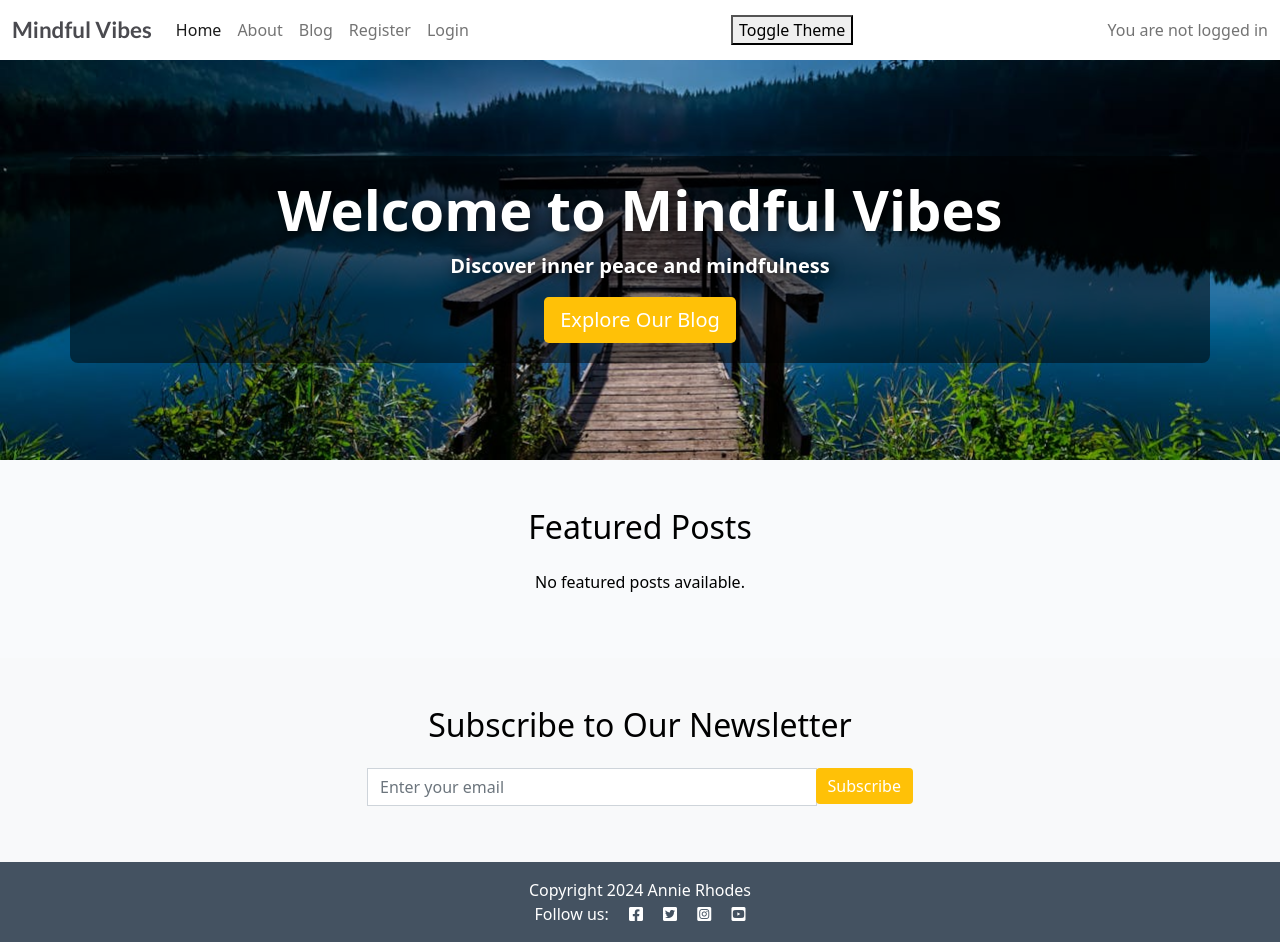
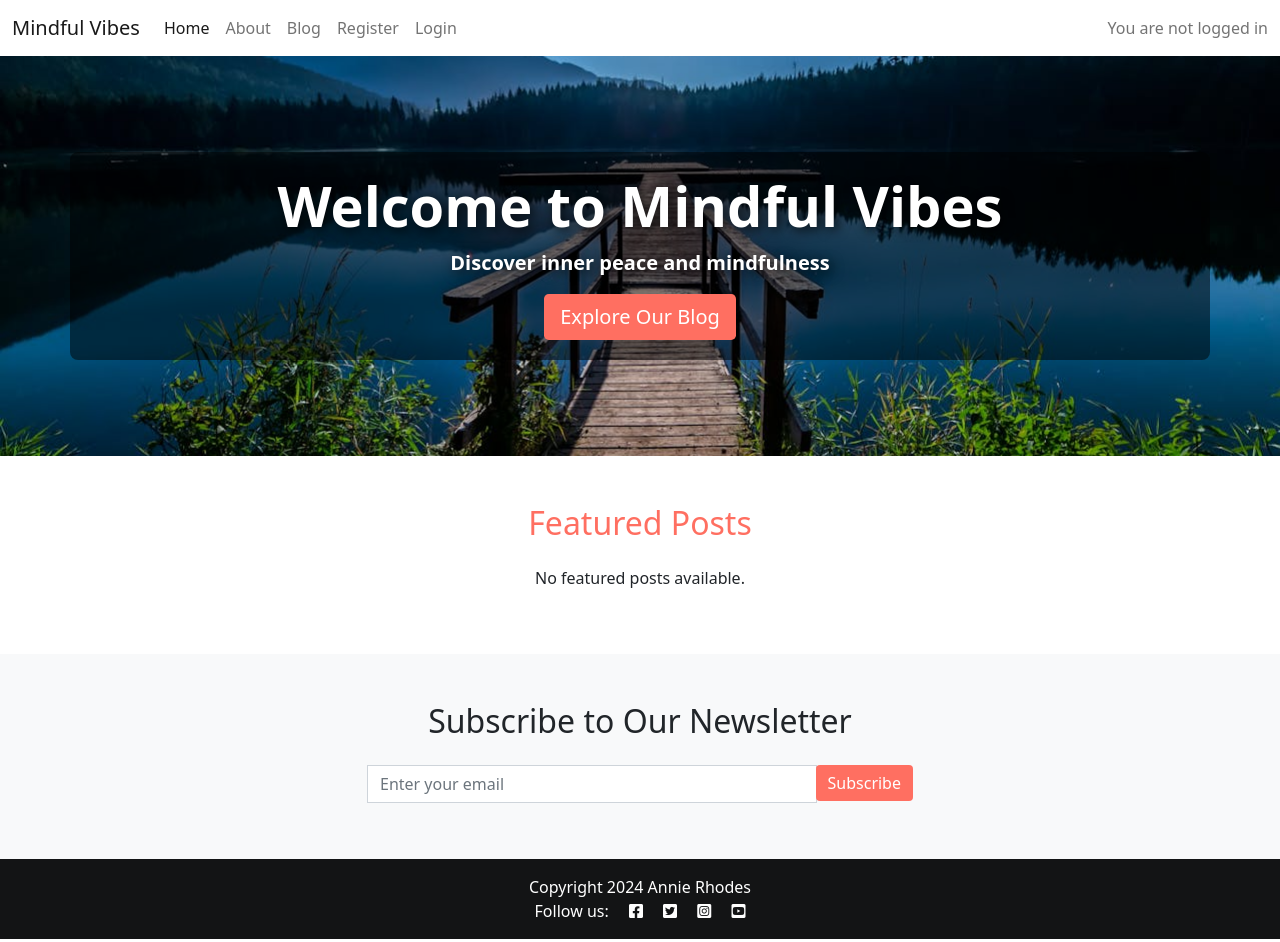
Before and after one commit to AnnieRho7/mindful-vibes, a Django app: page / in a window 1280 px wide. Run offline with Django 5.2, Linux system fonts and the light colour scheme; data that the repository does not hold is empty.

Commit message:
updated css

```diff
--- a/blog/templates/blog/blog_list.html
+++ b/blog/templates/blog/blog_list.html
@@ -2,7 +2,7 @@
 {% load static %}
 
 {% block content %}
-<div class="container-fluid">
+<div class="container-fluid light-bg">
     <!-- Banner Image with Overlay -->
     <div class="position-relative">
         <img src="{% static 'images/blog-banner.jpg' %}" class="img-fluid banner-image" alt="Blog Banner">
--- a/static/css/style.css
+++ b/static/css/style.css
@@ -1,26 +1,6 @@
 /* General Styles */
 body {
     background-color: #ffffff;
-}
-
-/* Light mode styles */
-body.light-mode {
-    background-color: #ffffff;
-    color: #000000;
-}
-
-/* Dark mode styles */
-body.dark-mode {
-    background-color: #000000;
-    color: #ffffff;
-}
-
-/* Brand */
-.brand {
-    font-family: Lato, sans-serif;
-    font-size: 1.4rem;
-    font-weight: 700;
-    color: #4A4A4F;
 }
 
 /* Red Color */
@@ -39,11 +19,11 @@ body.dark-mode {
 }
 
 .dark-bg {
-    background-color: #445261;
+    background-color: #131415;
 }
 
 .main-bg {
-    background-color: #F9FAFC;
+    background-color: #ffffff);
 }
 
 /* Card */
@@ -239,14 +238,14 @@ body.dark-mode {
 }
 
 .hero-section .btn-primary {
-    background-color: #FFC107;
+    background-color: #FF6F61;
     border: none;
     color: #fff;
 }
 
 .hero-section .btn-primary:hover,
 .hero-section .btn-primary:active {
-    background-color: #FF6F61;
+    background-color: #FFC107;
 }
 
 /* Featured Posts Section */
@@ -281,14 +280,14 @@ body.dark-mode {
 }
 
 .subscribe-section .btn-primary {
-    background-color: #FFC107;
+    background-color: #FF6F61;
     border: none;
     color: #fff;
 }
 
 .subscribe-section .btn-primary:hover,
 .subscribe-section .btn-primary:active {
-    background-color: #FF6F61;
+    background-color: #FFC107;
 }
 
 /* Form Inline Styles */
@@ -297,14 +296,14 @@ body.dark-mode {
 }
 
 .form-inline .btn-primary {
-    background-color: #FFC107;
+    background-color: #FF6F61;
     border: none;
     color: #fff;
 }
 
 .form-inline .btn-primary:hover,
 .form-inline .btn-primary:active {
-    background-color: #FF6F61;
+    background-color: #FFC107;
 }
 
 /* About Page */
--- a/templates/base.html
+++ b/templates/base.html
@@ -19,10 +19,6 @@
 
     <!-- Font Awesome CSS -->
     <link rel="stylesheet" href="https://cdnjs.cloudflare.com/ajax/libs/font-awesome/5.15.3/css/all.min.css">
-
-    <!-- Bootstrap CSS -->
-    <link href="https://cdn.jsdelivr.net/npm/bootstrap@5.0.1/dist/css/bootstrap.min.css" rel="stylesheet"
-        integrity="sha384-+0n0xVW2eSR5OomGNYDnhzAbDsOXxcvSN1TPprVMTNDbiYZCxYbOOl7+AMvyTG2x" crossorigin="anonymous">
 
     <!-- Favicon -->
     <link rel="icon" href="{% static 'images/favicon.png' %}" type="image/x-icon">
@@ -92,7 +88,7 @@
                     {% endif %}
 
                 </ul>
-                <button id="toggleTheme">Toggle Theme</button>
+
                 <span class="navbar-text ms-auto">
                     {% if user.is_authenticated %}
                     You are logged in as {{ user.username }}
--- a/templates/index.html
+++ b/templates/index.html
@@ -16,7 +16,7 @@
     <!-- Featured Posts Section -->
     <section class="featured-posts py-5">
         <div class="container">
-            <h2 class="text-center mb-4">Featured Posts</h2>
+            <h2 class="text-center mb-4" style="color: #FF6F61;">Featured Posts</h2>
             <div class="row">
                 {% for post in featured_posts %}
                 <div class="col-md-4 mb-4">
```
Also changed, not shown: other parts of static/css/style.css (+31 -12 lines), about/templates/about/about.html (+4 -4 lines), 1 other file.
